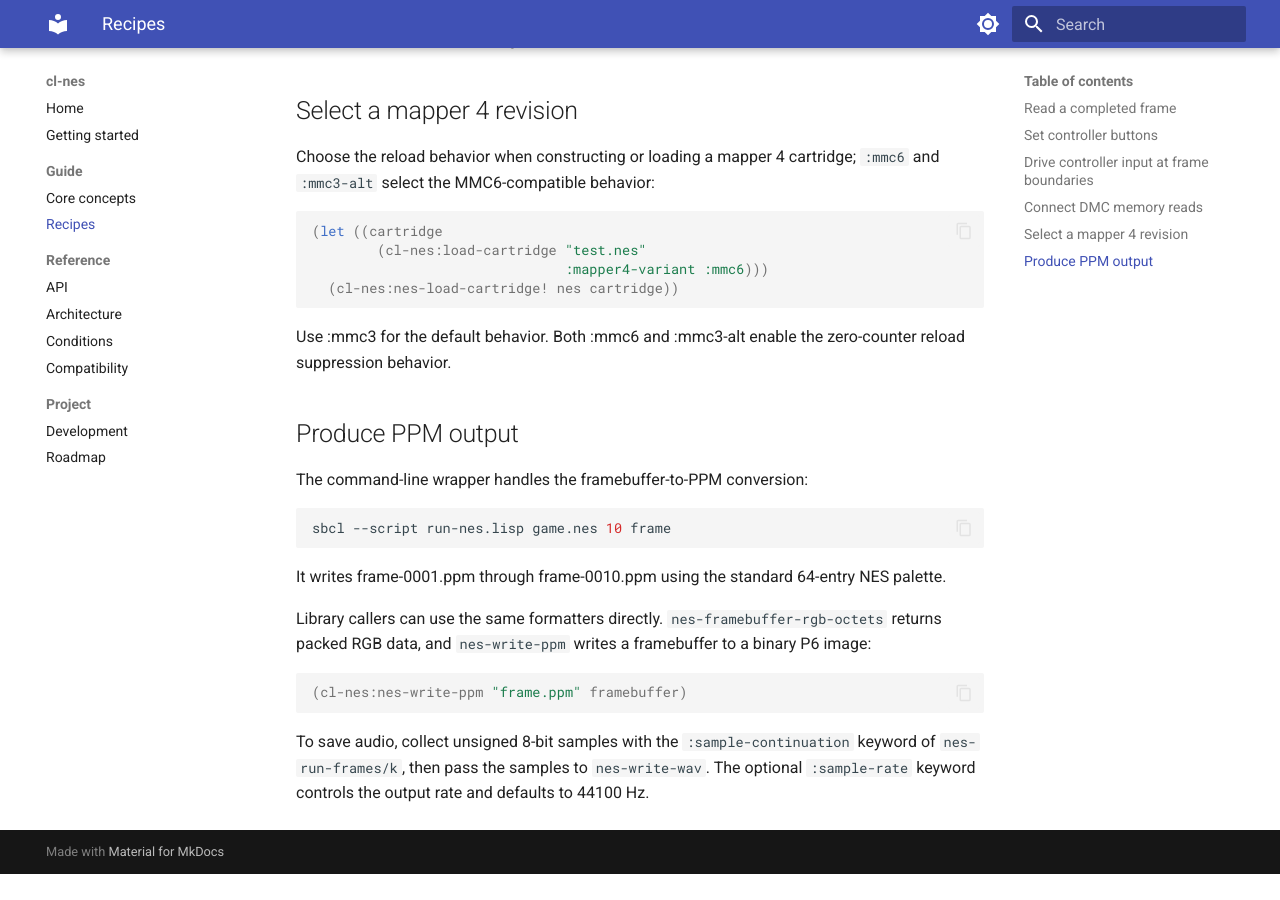
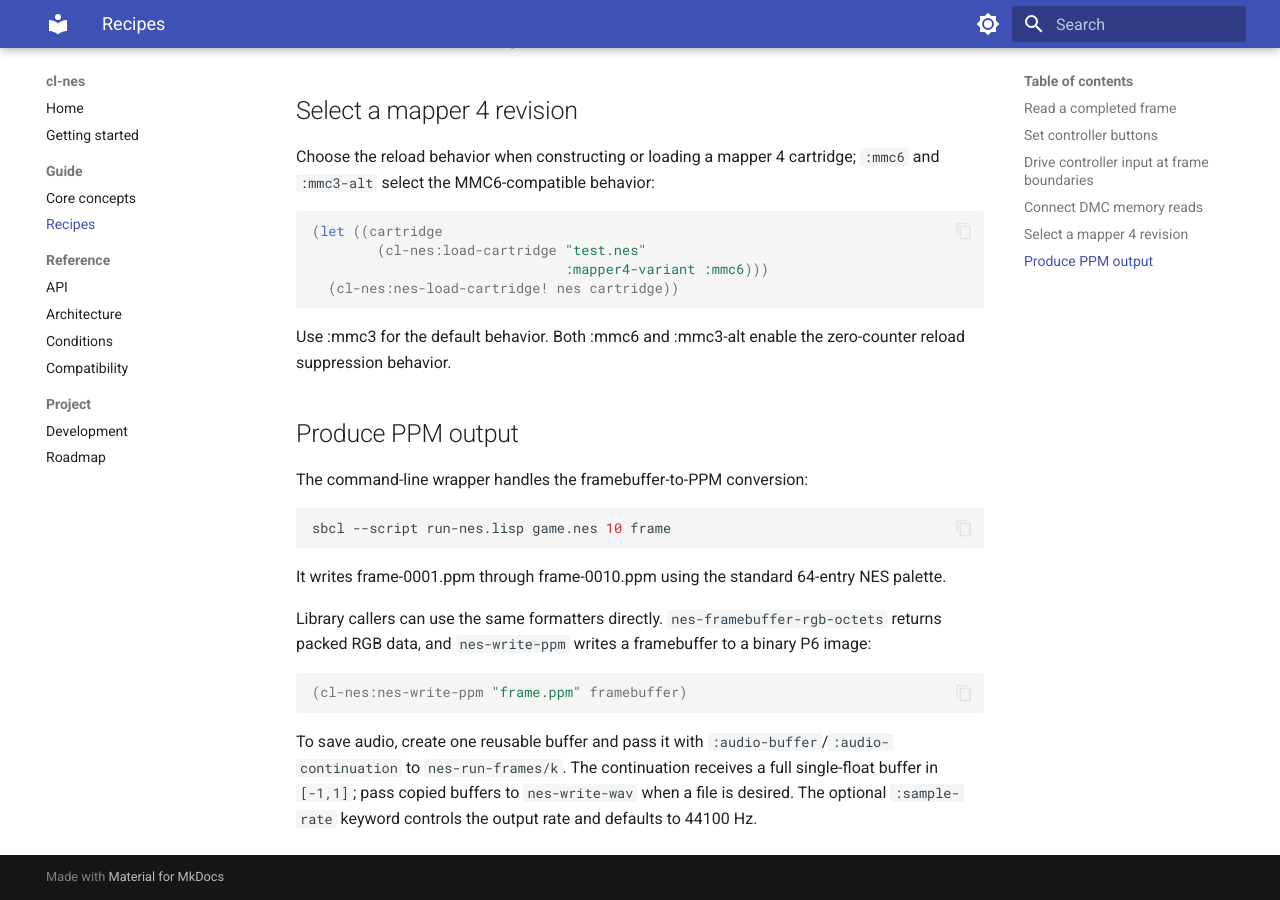
Before and after one commit to nerima-lisp/cl-nes, an MkDocs documentation site: the page built from docs/src/guide/recipes.md, in a window 1280 px wide and 900 px high, scrolled down 1429 px. Built offline with MkDocs 1.6.1 and Material for MkDocs 9.7.7, drawn with Linux system fonts in a browser that asks for light colours; before the commit the page ends 2303 px from its top, so only the background shows below that.

Commit message:
docs: update audio buffer recipe

```diff
--- a/docs/src/guide/recipes.md
+++ b/docs/src/guide/recipes.md
@@ -97,7 +97,8 @@ P6 image:
 (cl-nes:nes-write-ppm "frame.ppm" framebuffer)
 ~~~
 
-To save audio, collect unsigned 8-bit samples with the `:sample-continuation`
-keyword of `nes-run-frames/k`, then pass the samples to `nes-write-wav`. The
-optional `:sample-rate` keyword controls the output rate and defaults to 44100
-Hz.
+To save audio, create one reusable buffer and pass it with
+`:audio-buffer`/`:audio-continuation` to `nes-run-frames/k`. The continuation
+receives a full single-float buffer in `[-1,1]`; pass copied buffers to
+`nes-write-wav` when a file is desired. The optional `:sample-rate` keyword
+controls the output rate and defaults to 44100 Hz.
```
